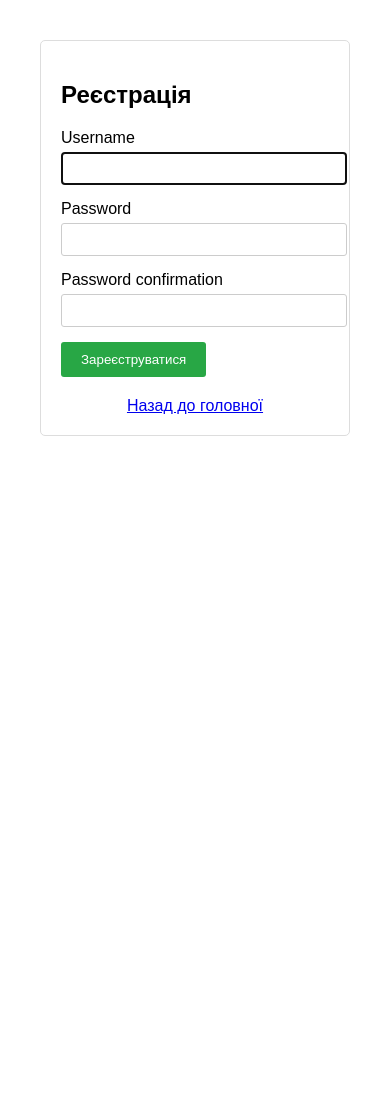
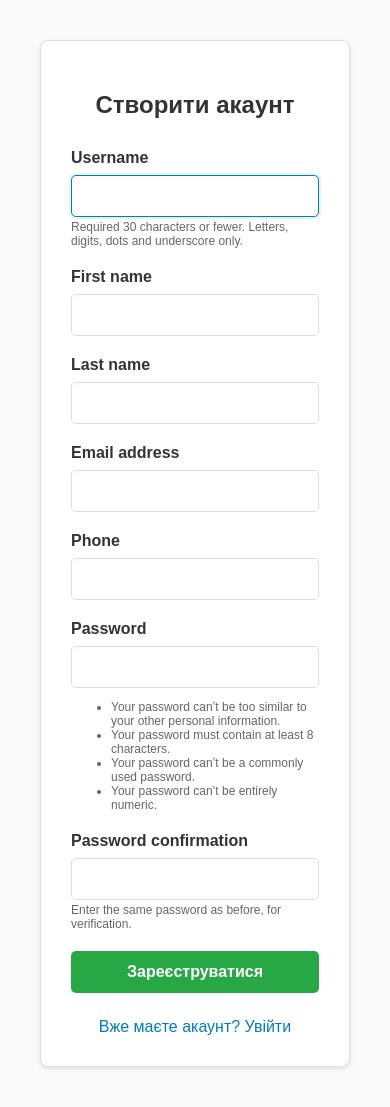
Before and after one commit to Arch0998/django-instaclone-2010, a Django app: page /registration/ in a window 390 px wide. Before the commit the page ends 436 px from the top, so only its background shows below. Run offline with Django 5.2, Linux system fonts and the light colour scheme.

Commit message:
Enhance user registration form with email and phone validation, and improve UI styling

```diff
--- a/accounts/forms.py
+++ b/accounts/forms.py
@@ -1,5 +1,6 @@
 from django import forms
 from django.contrib.auth.forms import UserCreationForm
+from django.core.exceptions import ValidationError
 
 from accounts.models import User
 
@@ -16,3 +17,23 @@ class UserRegisterForm(UserCreationForm):
             "password1",
             "password2"
         ]
+
+    def __init__(self, *args, **kwargs):
+        super().__init__(*args, **kwargs)
+        self.fields["email"].required = True
+
+    def clean_email(self):
+        email = self.cleaned_data.get('email')
+        if User.objects.filter(email=email).exists():
+            raise ValidationError(
+                "A user with this email already exists."
+            )
+        return email
+
+    def clean_phone(self):
+        phone = self.cleaned_data.get('phone')
+        if User.objects.filter(phone=phone).exists():
+            raise ValidationError(
+                "A user with this phone number already exists."
+            )
+        return phone
--- a/accounts/urls.py
+++ b/accounts/urls.py
@@ -1,3 +1,4 @@
+from django.contrib.auth.views import LogoutView
 from django.urls import path
 from accounts import views
 
@@ -10,6 +11,11 @@ urlpatterns = [
         name="home"
     ),
     path(
+        "logout/",
+        LogoutView.as_view(),
+        name="logout"
+    ),
+    path(
         "registration/",
         views.UserRegisterView.as_view(),
         name="registration"
--- a/accounts/views.py
+++ b/accounts/views.py
@@ -1,12 +1,12 @@
-from django.contrib.auth import authenticate, login, logout
-from django.contrib.auth.forms import UserCreationForm
+from django.contrib.auth import authenticate, login
 from django.contrib.auth.mixins import LoginRequiredMixin
-from django.contrib.auth.views import LoginView, LogoutView, PasswordResetView
+from django.contrib.auth.views import LoginView
 from django.urls import reverse_lazy
 from django.views.generic import CreateView, DetailView
 from django.shortcuts import redirect
 from accounts.models import User
 
+from accounts.forms import UserRegisterForm
 
 class HomeLoginView(LoginView):
     template_name = "accounts/login.html"
@@ -17,7 +17,7 @@ class HomeLoginView(LoginView):
 
 
 class UserRegisterView(CreateView):
-    form_class = UserCreationForm
+    form_class = UserRegisterForm
     template_name = "accounts/registration.html"
     success_url = reverse_lazy("accounts:home")
 
--- a/posts/models.py
+++ b/posts/models.py
@@ -9,11 +9,11 @@ class Post(models.Model):
         settings.AUTH_USER_MODEL,
         on_delete=models.CASCADE,
         related_name="posts"
-    ),
+    )
     image = models.ImageField(
         upload_to="posts/%Y/%m/%d/",
         blank=True
-    ),
+    )
     caption = models.TextField(
         blank=True
     )
--- a/templates/accounts/registration.html
+++ b/templates/accounts/registration.html
@@ -5,20 +5,88 @@
     <meta name="viewport" content="width=device-width, initial-scale=1.0">
     <title>Реєстрація</title>
     <style>
-        body { font-family: Arial, sans-serif; margin: 40px; }
-        .registration-form { max-width: 400px; margin: 0 auto; padding: 20px; border: 1px solid #ddd; border-radius: 5px; }
-        .form-group { margin-bottom: 15px; }
-        label { display: block; margin-bottom: 5px; }
-        input[type="text"], input[type="password"] { width: 100%; padding: 8px; border: 1px solid #ccc; border-radius: 3px; }
-        button { background: #28a745; color: white; padding: 10px 20px; border: none; border-radius: 3px; cursor: pointer; }
+        body { font-family: Arial, sans-serif; margin: 40px; background: #fafafa; }
+        .registration-form {
+            max-width: 450px;
+            margin: 0 auto;
+            padding: 30px;
+            border: 1px solid #ddd;
+            border-radius: 8px;
+            background: white;
+            box-shadow: 0 2px 4px rgba(0,0,0,0.1);
+        }
+        .form-group { margin-bottom: 20px; }
+        label {
+            display: block;
+            margin-bottom: 8px;
+            font-weight: 600;
+            color: #333;
+        }
+        input[type="text"],
+        input[type="email"],
+        input[type="tel"],
+        input[type="password"] {
+            width: 100%;
+            padding: 12px;
+            border: 1px solid #ddd;
+            border-radius: 5px;
+            font-size: 14px;
+            box-sizing: border-box;
+        }
+        input:focus {
+            outline: none;
+            border-color: #007cba;
+            box-shadow: 0 0 0 2px rgba(0, 124, 186, 0.1);
+        }
+        button {
+            background: #28a745;
+            color: white;
+            padding: 12px 24px;
+            border: none;
+            border-radius: 5px;
+            cursor: pointer;
+            font-size: 16px;
+            width: 100%;
+            font-weight: 600;
+        }
         button:hover { background: #218838; }
-        .back-link { text-align: center; margin-top: 20px; }
-        .errorlist { color: red; list-style: none; padding: 0; }
+        .back-link { text-align: center; margin-top: 25px; }
+        .back-link a {
+            color: #007cba;
+            text-decoration: none;
+        }
+        .back-link a:hover {
+            text-decoration: underline;
+        }
+        .errorlist {
+            color: #dc3545;
+            list-style: none;
+            padding: 0;
+            margin: 5px 0 0 0;
+            font-size: 13px;
+        }
+        .errorlist li {
+            background: #f8d7da;
+            padding: 5px 8px;
+            border-radius: 3px;
+            margin-bottom: 3px;
+        }
+        .form-title {
+            text-align: center;
+            margin-bottom: 30px;
+            color: #333;
+            font-size: 24px;
+        }
+        .help-text {
+            font-size: 12px;
+            color: #666;
+            margin-top: 3px;
+        }
     </style>
 </head>
 <body>
     <div class="registration-form">
-        <h2>Реєстрація</h2>
+        <h2 class="form-title">Створити акаунт</h2>
 
         <form method="post">
             {% csrf_token %}
@@ -26,6 +94,9 @@
             <div class="form-group">
                 <label for="{{ form.username.id_for_label }}">{{ form.username.label }}</label>
                 {{ form.username }}
+                {% if form.username.help_text %}
+                    <div class="help-text">{{ form.username.help_text }}</div>
+                {% endif %}
                 {% if form.username.errors %}
                     <ul class="errorlist">
                         {% for error in form.username.errors %}
@@ -36,8 +107,59 @@
             </div>
 
             <div class="form-group">
+                <label for="{{ form.first_name.id_for_label }}">{{ form.first_name.label }}</label>
+                {{ form.first_name }}
+                {% if form.first_name.errors %}
+                    <ul class="errorlist">
+                        {% for error in form.first_name.errors %}
+                            <li>{{ error }}</li>
+                        {% endfor %}
+                    </ul>
+                {% endif %}
+            </div>
+
+            <div class="form-group">
+                <label for="{{ form.last_name.id_for_label }}">{{ form.last_name.label }}</label>
+                {{ form.last_name }}
+                {% if form.last_name.errors %}
+                    <ul class="errorlist">
+                        {% for error in form.last_name.errors %}
+                            <li>{{ error }}</li>
+                        {% endfor %}
+                    </ul>
+                {% endif %}
+            </div>
+
+            <div class="form-group">
+                <label for="{{ form.email.id_for_label }}">{{ form.email.label }}</label>
+                {{ form.email }}
+                {% if form.email.errors %}
+                    <ul class="errorlist">
+                        {% for error in form.email.errors %}
+                            <li>{{ error }}</li>
+                        {% endfor %}
+                    </ul>
+                {% endif %}
+            </div>
+
+            <div class="form-group">
+                <label for="{{ form.phone.id_for_label }}">{{ form.phone.label }}</label>
+                {{ form.phone }}
+                {% if form.phone.errors %}
+                    <ul class="errorlist">
+                        {% for error in form.phone.errors %}
+                            <li>{{ error }}</li>
+                        {% endfor %}
+                    </ul>
+                {% endif %}
+            </div>
+
+            <div class="form-group">
                 <label for="{{ form.password1.id_for_label }}">{{ form.password1.label }}</label>
                 {{ form.password1 }}
+                {% if form.password1.help_text %}
+                    <div class="help-text">{{ form.password1.help_text }}</div>
+                {% endif %}
                 {% if form.password1.errors %}
                     <ul class="errorlist">
                         {% for error in form.password1.errors %}
@@ -50,6 +172,9 @@
             <div class="form-group">
                 <label for="{{ form.password2.id_for_label }}">{{ form.password2.label }}</label>
                 {{ form.password2 }}
+                {% if form.password2.help_text %}
+                    <div class="help-text">{{ form.password2.help_text }}</div>
+                {% endif %}
                 {% if form.password2.errors %}
                     <ul class="errorlist">
                         {% for error in form.password2.errors %}
@@ -59,11 +184,22 @@
                 {% endif %}
             </div>
 
+            <!-- Показати загальні помилки форми -->
+            {% if form.non_field_errors %}
+                <div class="form-group">
+                    <ul class="errorlist">
+                        {% for error in form.non_field_errors %}
+                            <li>{{ error }}</li>
+                        {% endfor %}
+                    </ul>
+                </div>
+            {% endif %}
+
             <button type="submit">Зареєструватися</button>
         </form>
 
         <div class="back-link">
-            <a href="{% url 'accounts:home' %}">Назад до головної</a>
+            <a href="{% url 'accounts:home' %}">Вже маєте акаунт? Увійти</a>
         </div>
     </div>
 </body>
```
